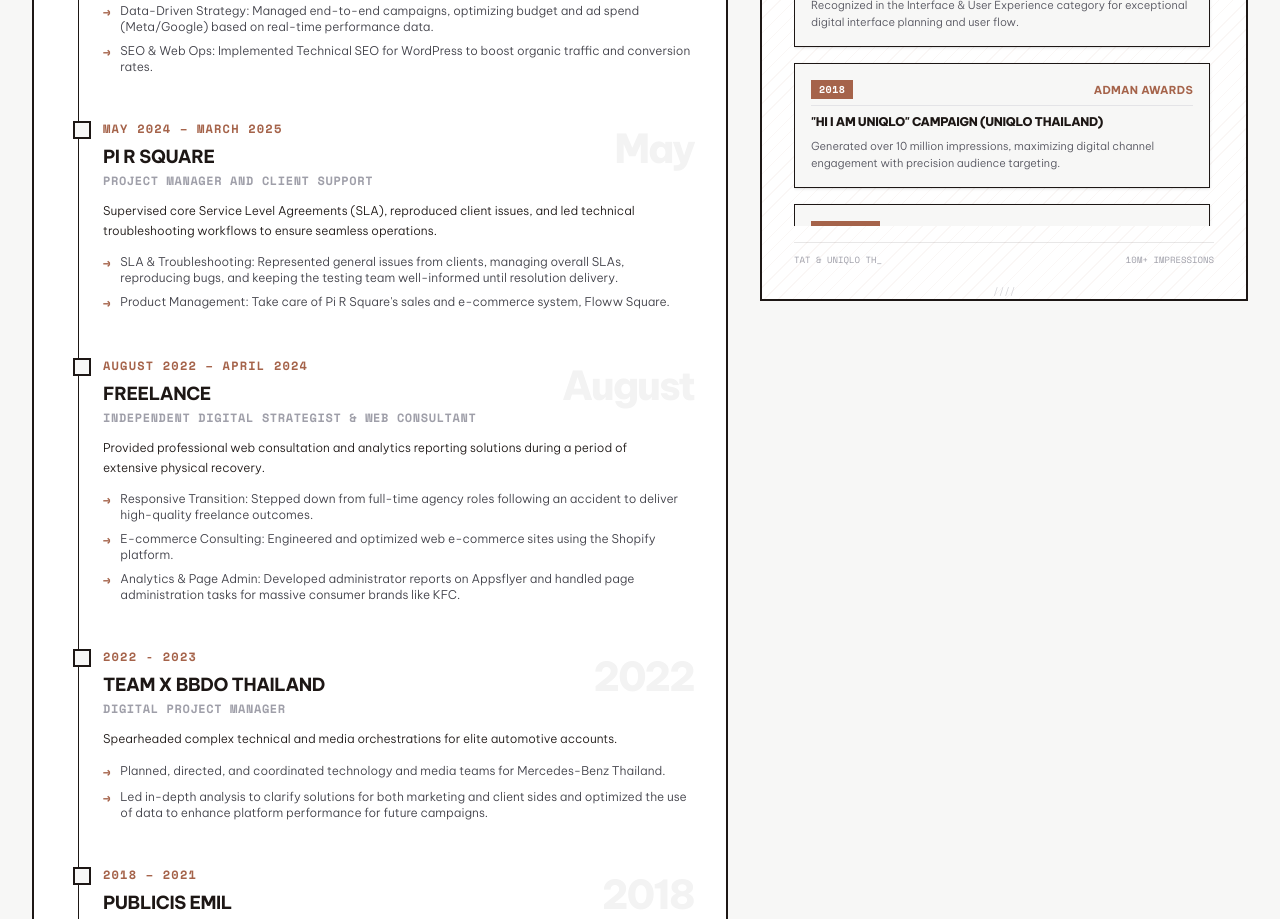
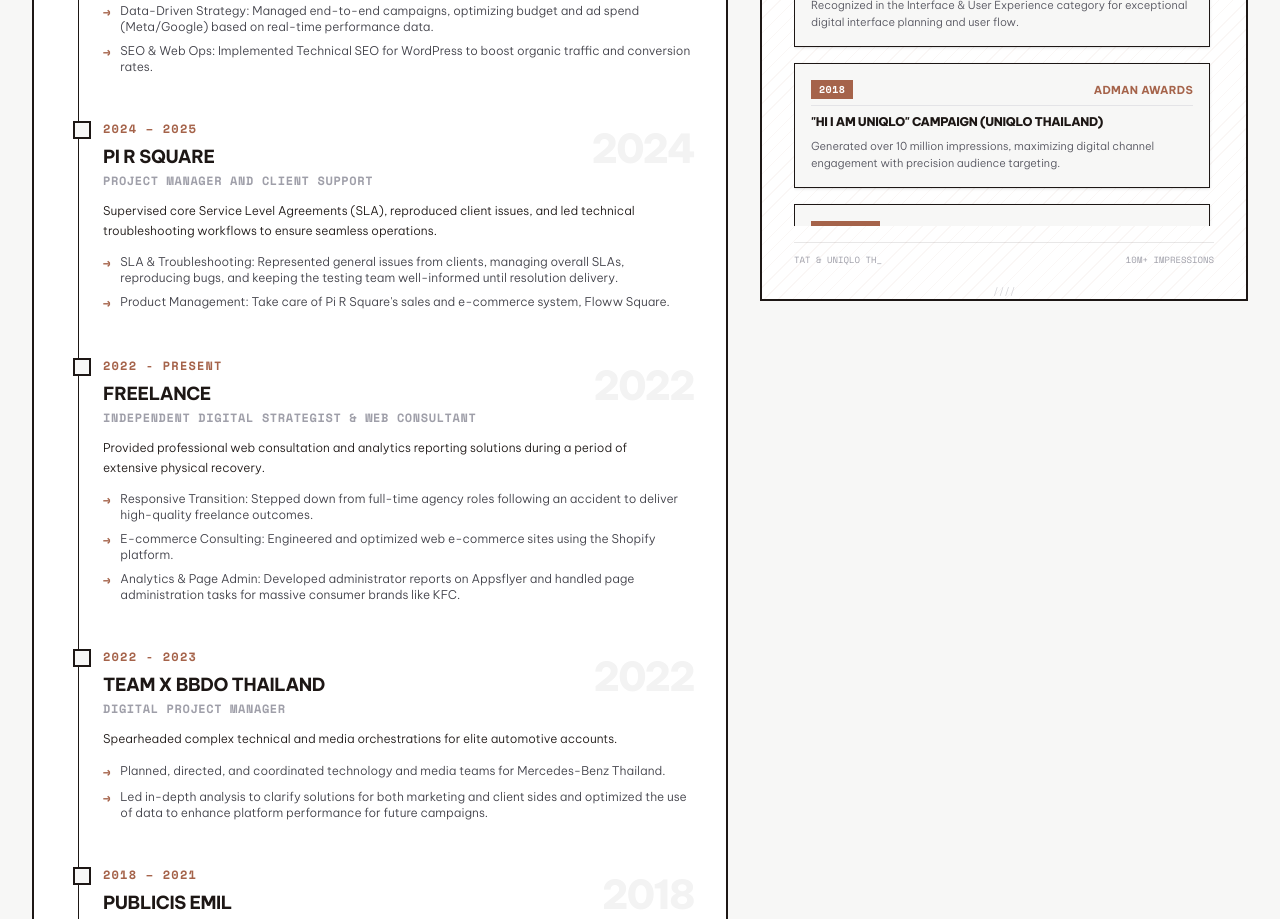
Before and after one commit to puisci17-commits/CV-NatthapornMaionmue, a React (Vite) app: page / in a window 1280 px wide. Shown: the part 1100-2019 px from the top of the page. Built offline with nearby package versions, Linux system fonts and the light colour scheme.

Commit message:
chore: update work experience periods
Adjust timeline formats in work history to reflect accurate project durations.

```diff
--- a/src/data.ts
+++ b/src/data.ts
@@ -31,7 +31,7 @@ export const WORK_EXPERIENCES: WorkExperience[] = [
     id: "work-pir",
     company: "Pi R Square",
     role: "Project Manager and Client Support",
-    period: "May 2024 – March 2025",
+    period: "2024 – 2025",
     description: "Supervised core Service Level Agreements (SLA), reproduced client issues, and led technical troubleshooting workflows to ensure seamless operations.",
     highlights: [
       "SLA & Troubleshooting: Represented general issues from clients, managing overall SLAs, reproducing bugs, and keeping the testing team well-informed until resolution delivery.",
@@ -42,7 +42,7 @@ export const WORK_EXPERIENCES: WorkExperience[] = [
     id: "work-freelance",
     company: "Freelance",
     role: "Independent Digital Strategist & Web Consultant",
-    period: "August 2022 – April 2024",
+    period: "2022 - PRESENT",
     description: "Provided professional web consultation and analytics reporting solutions during a period of extensive physical recovery.",
     highlights: [
       "Responsive Transition: Stepped down from full-time agency roles following an accident to deliver high-quality freelance outcomes.",
```
